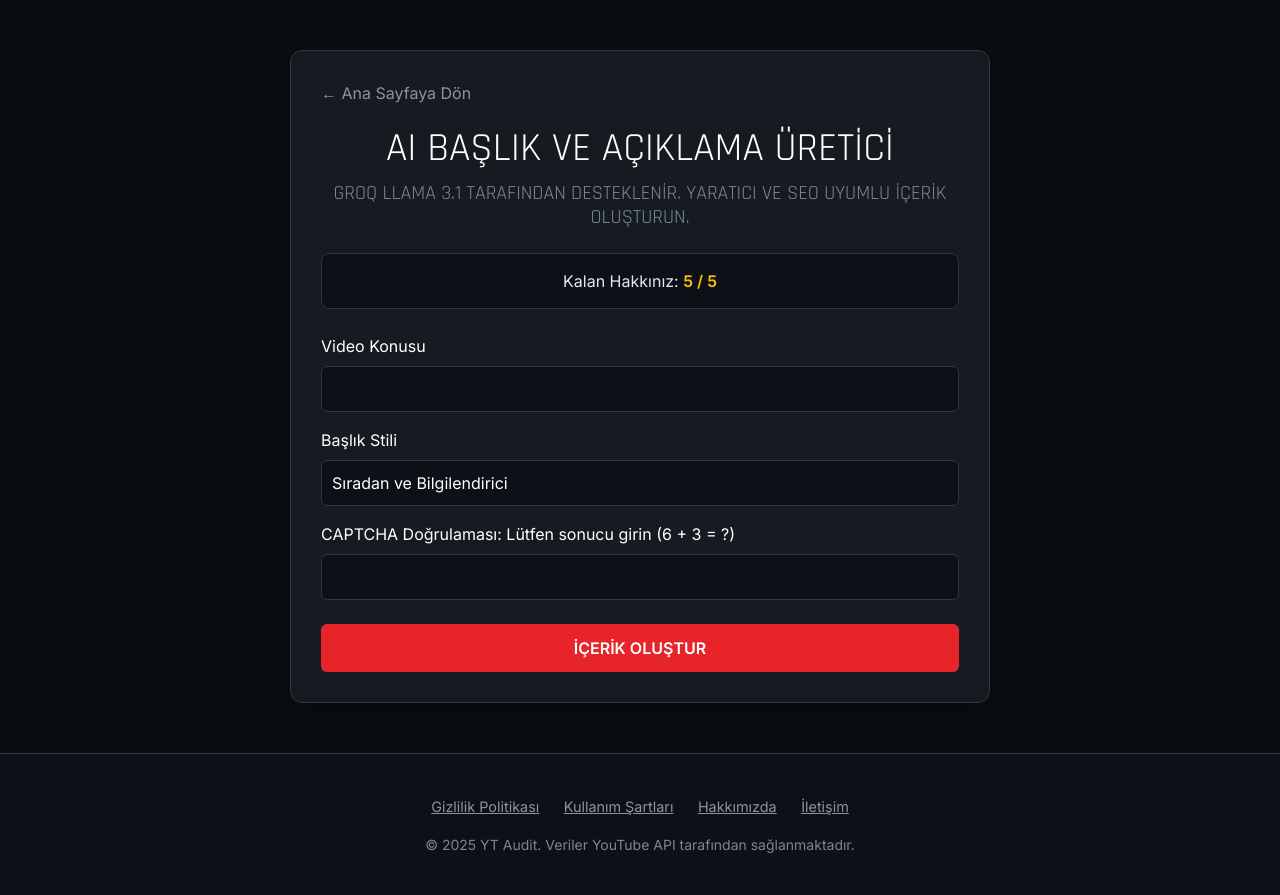
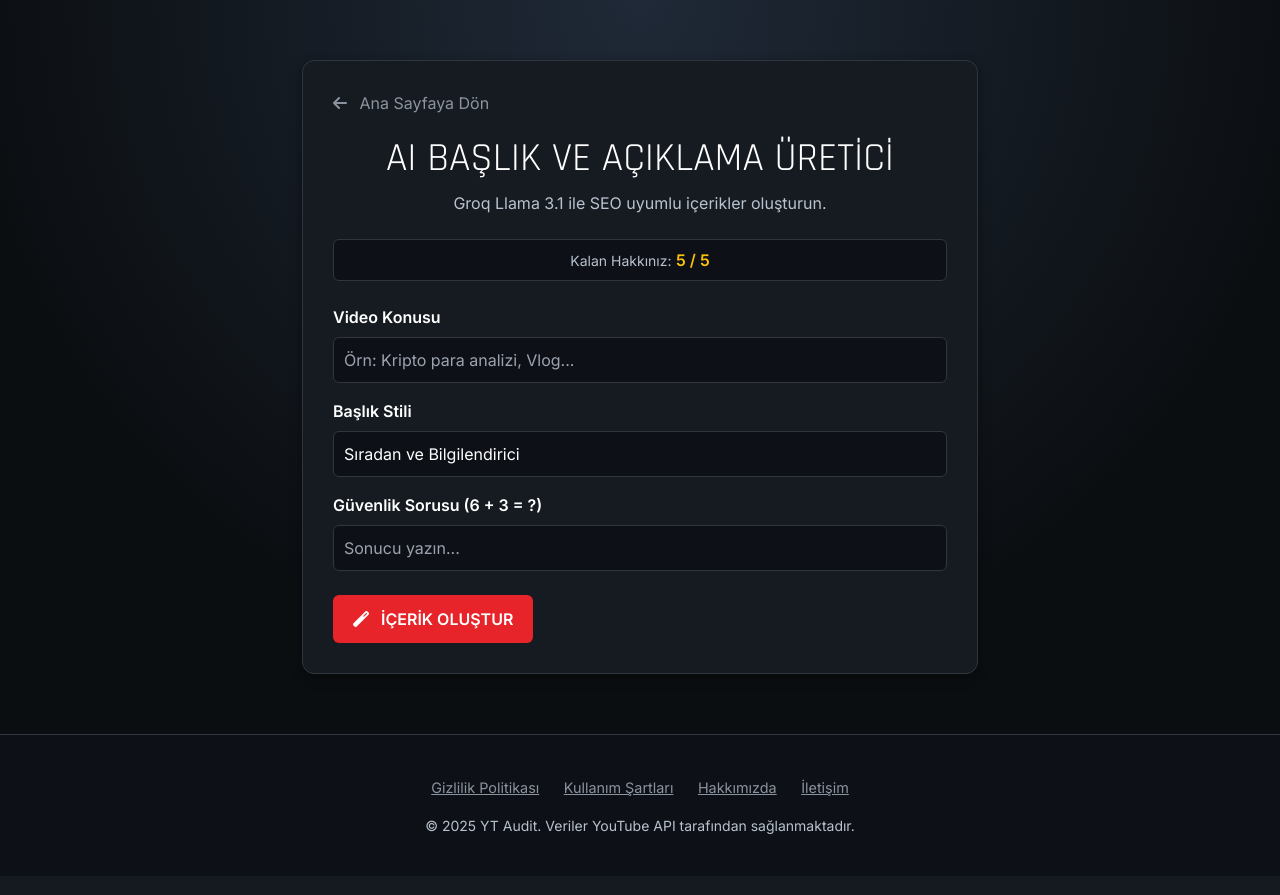
Before and after one commit to 2psgmvs86m-a11y/youtube-trend-analiz, a Flask app: page /araclar/ai-baslik in a window 1280 px wide. Shown: the part 57-952 px from the top of the page. After the commit the page ends 891 px from the top, so only its background shows below. Run offline with Flask 3, Linux system fonts and the light colour scheme; some libraries are stand-ins or nearby versions.

Commit message:
Update ai_tool.html

```diff
--- a/templates/ai_tool.html
+++ b/templates/ai_tool.html
@@ -8,45 +8,31 @@
     <link href="https://fonts.googleapis.com/css2?family=Rajdhani:wght@400;600;700&family=Inter:wght@300;400;600&display=swap" rel="stylesheet">
     <link rel="stylesheet" href="https://cdnjs.cloudflare.com/ajax/libs/font-awesome/6.4.0/css/all.min.css">
     <style>
-        /* TÜM ANASAYFA CSS'İ BURAYA KOPYALANDI */
         :root { --dark-bg: #0b0e11; --card-bg: #161b22; --accent: #e62429; --text-main: #ffffff; }
         body { background-color: var(--dark-bg); color: var(--text-main); font-family: 'Inter', sans-serif; display: flex; flex-direction: column; min-height: 100vh; }
         h1, h2, h3, h4, h5, h6 { color: #ffffff !important; font-family: 'Rajdhani', sans-serif; text-transform: uppercase; }
         p, span, div, li { color: #e2e8f0; }
-        .text-muted { color: #94a3b8 !important; opacity: 0.8 !important; }
+
+        /* ÖNEMLİ: Görünmeyen yazılar için kontrast ayarı */
+        .text-muted { color: #cbd5e1 !important; opacity: 0.9 !important; }
+
         .navbar { background: rgba(22, 27, 34, 0.95); border-bottom: 1px solid #30363d; }
         .nav-link { color: #e2e8f0 !important; font-weight: 500; transition: color 0.3s; }
         .nav-link:hover { color: var(--accent) !important; }
+        .hero { padding: 60px 0; background: radial-gradient(circle at top, #1f2937 0%, var(--dark-bg) 70%); flex: 1;}
 
-        .main-content-area {
-            max-width: 700px;
-            margin: 50px auto;
-            background: var(--card-bg);
-            border: 1px solid #30363d;
-            border-radius: 12px;
-            padding: 30px;
-            box-shadow: 0 4px 12px rgba(0, 0, 0, 0.4);
-            flex: 1;
-        }
+        .search-input { background: #0d1117 !important; border: 1px solid #30363d; color: white !important; padding: 10px; border-radius: 6px; }
+        .search-input::placeholder { color: #9ca3af !important; }
 
-        /* FORM ALANLARI ANA SAYFA İLE AYNI GÖRÜNMELİ */
-        .search-input { background: #0d1117 !important; border: 1px solid #30363d; color: white; padding: 10px; border-radius: 6px; }
-        .form-select { background-color: #0d1117; color: white; border: 1px solid #30363d; }
-        .form-label { color: #ffffff !important; } /* Label'ları görünür yap */
-
-        /* BUTON ANASAYFA İLE AYNI */
         .btn-audit { background: var(--accent); border: none; color: white; font-weight: 700; padding: 12px 20px; border-radius: 6px; transition: background-color 0.3s; }
         .btn-audit:hover { background: #d41e23; }
+        .form-select { background-color: #0d1117; color: white; border: 1px solid #30363d; }
+        .glass-card { background: var(--card-bg); border: 1px solid #30363d; border-radius: 12px; padding: 30px; height: 100%; box-shadow: 0 4px 12px rgba(0, 0, 0, 0.4); }
 
-        /* SONUÇ KUTULARI STİLİ */
-        .usage-info { text-align: center; margin-bottom: 25px; padding: 15px; background-color: #0d1117; border-radius: 8px; font-size: 1rem; border: 1px solid #30363d;}
-        .error-box { background-color: #450a0a; color: #f85149; padding: 15px; border-radius: 6px; margin-top: 20px; border: 1px solid #ef4444; }
         .result-box { background: #0d1117; border: 1px solid #10b981; padding: 20px; border-radius: 8px; margin-top: 30px; }
-        .result-box h3 { color: #10b981; font-size: 1.5rem; }
         .title-item { background: #21262d; padding: 10px; border-radius: 6px; margin-bottom: 8px; font-weight: 600; color: #f1f1f1; border-left: 3px solid #e62429; }
-
         .back-link { color: #8b949e; text-decoration: none; display: block; margin-bottom: 20px; }
-        .back-link:hover { color: white; }
+        .form-label { color: #ffffff !important; font-weight: 600; }
 
         footer { background-color: #0d1117; border-top: 1px solid #30363d; padding: 40px 0; margin-top: auto; }
         .footer-link { color: #8b949e; margin: 0 10px; font-size: 0.9rem; transition: color 0.3s; }
@@ -55,7 +41,6 @@
 </head>
 <body>
 
-    <!-- NAVBAR (ANASAYFADAKİ GİBİ) -->
     <nav class="navbar navbar-expand-lg navbar-dark">
         <div class="container">
             <a class="navbar-brand fw-bold text-white" href="/"><i class="fas fa-chart-pie text-danger"></i> YT<span class="text-white">AUDIT</span></a>
@@ -86,38 +71,40 @@
             </div>
         </div>
     </nav>
-    <!-- NAV BAR BİTİŞİ -->
 
-    <div class="container">
-        <div class="main-content-area">
-            <a href="/" class="back-link">&larr; Ana Sayfaya Dön</a>
+    <div class="hero">
+        <div class="container" style="max-width: 700px;">
 
-            <h1 class="mb-2 text-center">AI BAŞLIK VE AÇIKLAMA ÜRETİCİ</h1>
-            <h5 class="text-center text-muted mb-4">Groq Llama 3.1 tarafından desteklenir. Yaratıcı ve SEO uyumlu içerik oluşturun.</h5>
+            <div class="glass-card">
+                <a href="/" class="back-link"><i class="fas fa-arrow-left me-2"></i> Ana Sayfaya Dön</a>
 
-            <div class="usage-info">
-                Kalan Hakkınız: <strong class="text-warning">{{ uses_left }} / {{ max_uses }}</strong>
+                <h1 class="text-center mb-2">AI BAŞLIK VE AÇIKLAMA ÜRETİCİ</h1>
+                <p class="text-center text-muted mb-4">Groq Llama 3.1 ile SEO uyumlu içerikler oluşturun.</p>
+
+                <div class="text-center mb-4 p-2 rounded" style="background: #0d1117; border: 1px solid #30363d;">
+                    <span class="text-muted small">Kalan Hakkınız:</span>
+                    <strong class="text-warning">{{ uses_left }} / {{ max_uses }}</strong>
                 </div>
 
                 {% if error %}
-                <div class="alert alert-danger error-box" role="alert">
+                    <div class="alert alert-danger text-center" style="background: #450a0a; border-color: #ef4444; color: #ef4444;">
                         <strong>Hata:</strong> {{ error }}
                     </div>
                 {% endif %}
 
                 {% if uses_left <= 0 and not ai_result %}
-                 <div class="alert alert-info text-center" style="background-color: #21262d; border-color: #58a6ff; color: #58a6ff;">
-                    <strong>Limit Doldu:</strong> Günlük kullanım limitinizi doldurdunuz.
+                    <div class="alert alert-warning text-center" style="background: #422006; border-color: #f59e0b; color: #f59e0b;">
+                        <i class="fas fa-lock me-2"></i> Günlük kullanım limitinizi doldurdunuz.
                     </div>
                 {% else %}
                     <form method="POST">
                         <div class="mb-3">
-                        <label for="topic" class="form-label text-white">Video Konusu</label>
-                        <input type="text" id="topic" name="topic" class="form-control search-input" value="{{ input_data.topic or '' }}" required>
+                            <label for="topic" class="form-label">Video Konusu</label>
+                            <input type="text" id="topic" name="topic" class="form-control search-input" placeholder="Örn: Kripto para analizi, Vlog..." value="{{ input_data.topic or '' }}" required>
                         </div>
 
                         <div class="mb-3">
-                        <label for="style" class="form-label text-white">Başlık Stili</label>
+                            <label for="style" class="form-label">Başlık Stili</label>
                             <select id="style" name="style" class="form-select search-input" required>
                                 <option value="Sıradan ve Bilgilendirici" {% if input_data.style == 'Sıradan ve Bilgilendirici' %}selected{% endif %}>Sıradan ve Bilgilendirici</option>
                                 <option value="Şok Edici ve Duygusal" {% if input_data.style == 'Şok Edici ve Duygusal' %}selected{% endif %}>Şok Edici ve Duygusal</option>
@@ -127,27 +114,30 @@
                         </div>
 
                         <div class="mb-4">
-                        <label for="captcha" class="form-label text-white">CAPTCHA Doğrulaması: Lütfen sonucu girin ({{ captcha_question }})</label>
-                        <input type="text" id="captcha" name="captcha_check" class="form-control search-input" required>
+                            <label for="captcha" class="form-label">Güvenlik Sorusu ({{ captcha_question }})</label>
+                            <input type="text" id="captcha" name="captcha_check" class="form-control search-input" placeholder="Sonucu yazın..." required>
                         </div>
 
-                    <button type="submit" class="btn btn-audit w-100">İÇERİK OLUŞTUR</button>
+                        <button type="submit" class="btn-audit">
+                            <i class="fas fa-magic me-2"></i> İÇERİK OLUŞTUR
+                        </button>
                     </form>
                 {% endif %}
 
                 {% if ai_result and 'error' not in ai_result %}
-                <div class="result-box mt-4">
-                    <h3 class="mb-3">Üretilen Başlıklar (SEO Uyumlu)</h3>
+                    <div class="result-box">
+                        <h4 class="text-white mb-3"><i class="fas fa-list-ol me-2 text-success"></i> Üretilen Başlıklar</h4>
                         <ul class="list-unstyled">
                             {% for title in ai_result.titles %}
                                 <li class="title-item mb-2">{{ title | safe }}</li>
                             {% endfor %}
                         </ul>
 
-                    <h3 class="mt-4 mb-3">Kısa Açıklama Metni (~50 Kelime)</h3>
-                    <pre>{{ ai_result.description }}</pre>
+                        <h4 class="text-white mt-4 mb-3"><i class="fas fa-align-left me-2 text-primary"></i> Video Açıklaması</h4>
+                        <div class="p-3 rounded" style="background: #0d1117; border: 1px solid #30363d; color: #e2e8f0; font-size: 0.95rem; line-height: 1.6; white-space: pre-wrap;">{{ ai_result.description }}</div>
                     </div>
                 {% endif %}
+            </div>
         </div>
     </div>
 
```
Lines whose indentation alone changed are shown as unchanged.
